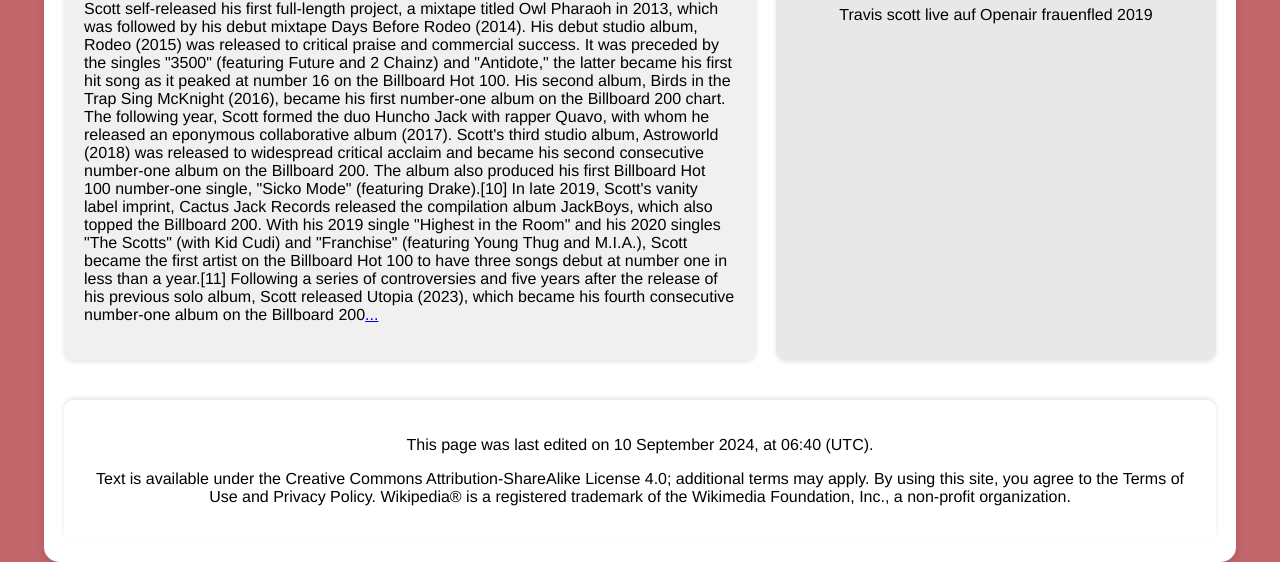
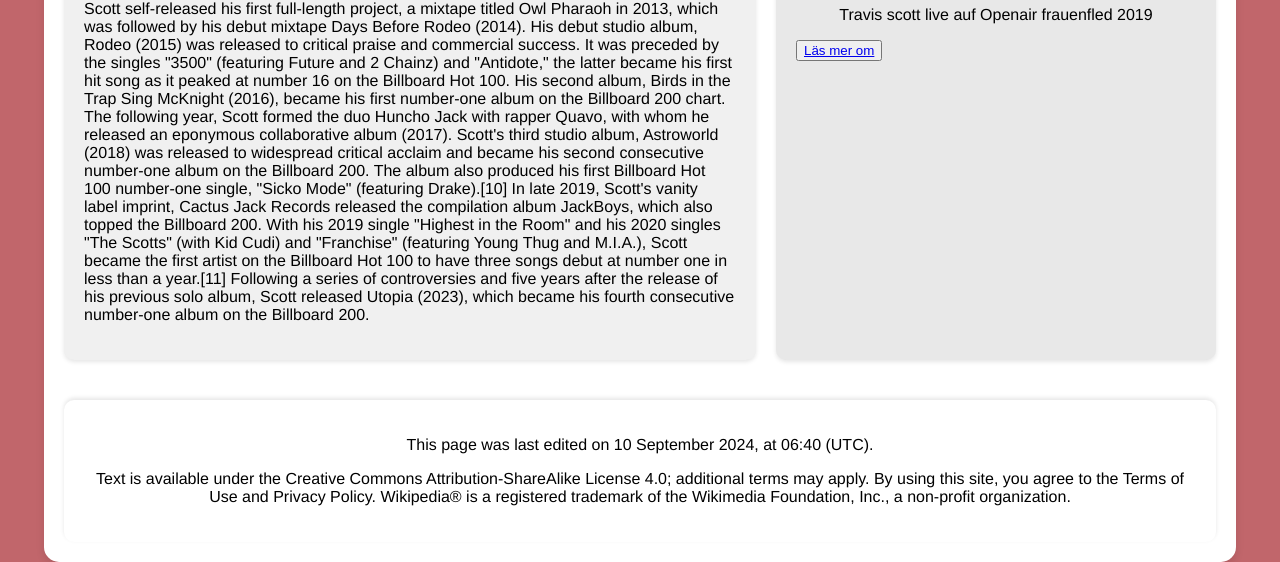
Before and after one commit to HamidNori/Travis-website, a plain HTML site: page index.html in a window 1280 px wide. Shown: the part 386-948 px from the top of the page. Drawn offline with Linux system fonts and the light colour scheme.

Commit message:
vet inte vad detta är

```diff
--- a/design.css
+++ b/design.css
@@ -8,8 +8,10 @@ body {
     height: 100vh;
 }
 
+
 .container {
     display: grid;
+    justify-content: space-evenly;
     gap: 20px;
     padding: 20px;
     max-width: 1200px;
--- a/index.html
+++ b/index.html
@@ -20,12 +20,13 @@
 
                         In 2012, Scott signed his first major-label recording contract with Epic Records, as well as a publishing deal with Kanye West's GOOD Music as an in-house producer. In April 2013, he entered a joint-venture record deal with Georgia-based rapper T.I.'s Grand Hustle Records. Scott self-released his first full-length project, a mixtape titled Owl Pharaoh in 2013, which was followed by his debut mixtape Days Before Rodeo (2014). His debut studio album, Rodeo (2015) was released to critical praise and commercial success. It was preceded by the singles "3500" (featuring Future and 2 Chainz) and "Antidote," the latter became his first hit song as it peaked at number 16 on the Billboard Hot 100. His second album, Birds in the Trap Sing McKnight (2016), became his first number-one album on the Billboard 200 chart. The following year, Scott formed the duo Huncho Jack with rapper Quavo, with whom he released an eponymous collaborative album (2017).
 
-                        Scott's third studio album, Astroworld (2018) was released to widespread critical acclaim and became his second consecutive number-one album on the Billboard 200. The album also produced his first Billboard Hot 100 number-one single, "Sicko Mode" (featuring Drake).[10] In late 2019, Scott's vanity label imprint, Cactus Jack Records released the compilation album JackBoys, which also topped the Billboard 200. With his 2019 single "Highest in the Room" and his 2020 singles "The Scotts" (with Kid Cudi) and "Franchise" (featuring Young Thug and M.I.A.), Scott became the first artist on the Billboard Hot 100 to have three songs debut at number one in less than a year.[11] Following a series of controversies and five years after the release of his previous solo album, Scott released Utopia (2023), which became his fourth consecutive number-one album on the Billboard 200<a href="https://en.wikipedia.org/wiki/Travis_Scott">...</a></p>
+                        Scott's third studio album, Astroworld (2018) was released to widespread critical acclaim and became his second consecutive number-one album on the Billboard 200. The album also produced his first Billboard Hot 100 number-one single, "Sicko Mode" (featuring Drake).[10] In late 2019, Scott's vanity label imprint, Cactus Jack Records released the compilation album JackBoys, which also topped the Billboard 200. With his 2019 single "Highest in the Room" and his 2020 singles "The Scotts" (with Kid Cudi) and "Franchise" (featuring Young Thug and M.I.A.), Scott became the first artist on the Billboard Hot 100 to have three songs debut at number one in less than a year.[11] Following a series of controversies and five years after the release of his previous solo album, Scott released Utopia (2023), which became his fourth consecutive number-one album on the Billboard 200.</p>
             </div>
 
             <div class="sidebar">
                 <img src="https://upload.wikimedia.org/wikipedia/commons/thumb/1/14/Travis_Scott_-_Openair_Frauenfeld_2019_08.jpg/330px-Travis_Scott_-_Openair_Frauenfeld_2019_08.jpg" alt="travis scott">
                 <p class="bilder">Travis scott live auf Openair frauenfled 2019</p>
+                <button class="Wiki"><a href="https://en.wikipedia.org/wiki/Travis_Scott">Läs mer om</a></button>
             </div>
 
             <div class="footer">
```
